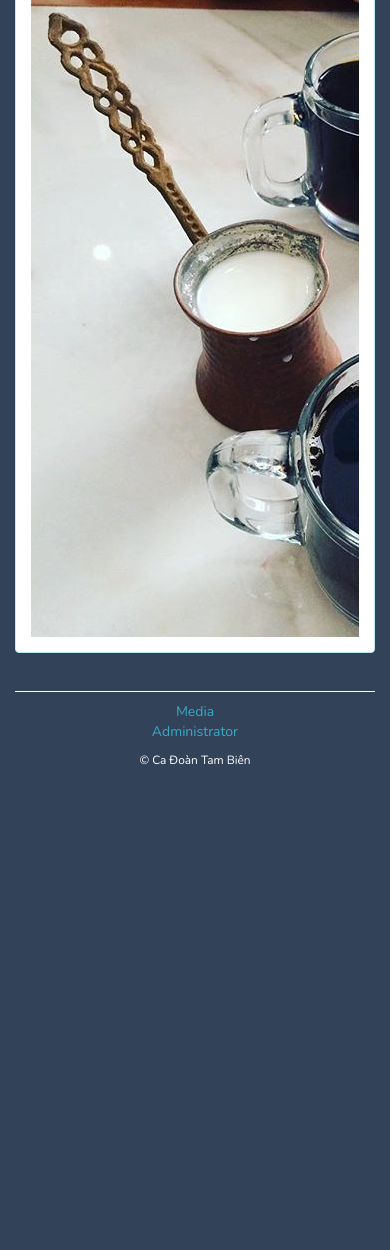
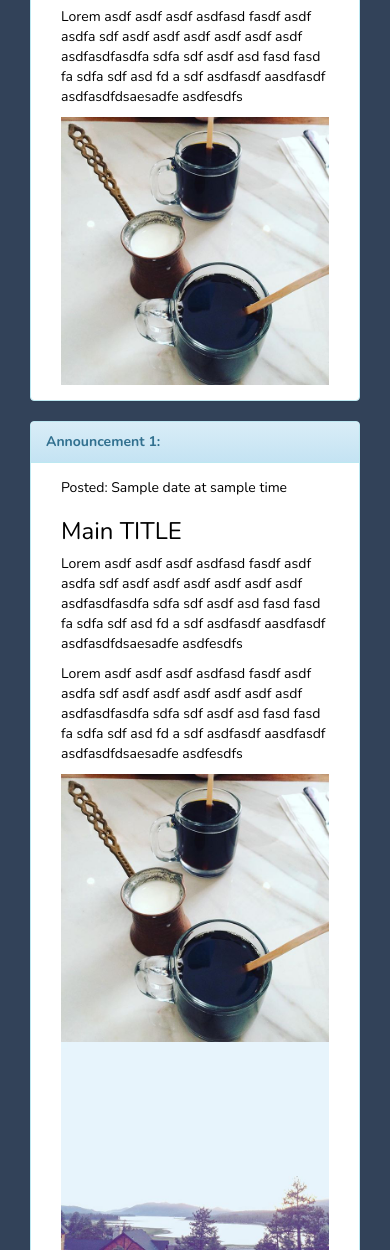
Before and after one commit to Trexsaurus/tam-bien-choir-website, a plain HTML site: page client/index.html in a window 390 px wide. Shown: the part 750-2000 px from the top of the page. Before the commit the page ends 1529 px from the top, so only its background shows below. Drawn offline with nearby package versions, Linux system fonts and the light colour scheme.

Commit message:
#13 - made adjustments to improve responsive styling on announcements

```diff
--- a/client/index.html
+++ b/client/index.html
@@ -39,26 +39,64 @@
                     <!-- This div to display 5 most recent announcements, eventually info will be pulled from a databse instead of being hardcoded -->
                     <!-- example of an announcement -->
 
-
+                <!-- ******      START OF A SINGLE ANNOUNCEMENT    ******  -->
+                <div class="container-fluid">
                     <div class="panel panel-info the-announcement">
                         <div class="panel-heading">
                             <strong>Announcement 1:</strong>
                         </div>
                         <div class="panel-body">
                             <div class="media">
-                            <div class="media-body">
+                                <div class="container-fluid">
                                     <p>Posted: Sample date at sample time</p>
                                     <h3>Main TITLE</h3>
                                     <p>Lorem asdf asdf asdf asdfasd fasdf asdf asdfa sdf asdf asdf asdf asdf asdf asdf asdfasdfasdfa sdfa sdf asdf asd fasd fasd fa sdfa sdf asd fd a sdf asdfasdf aasdfasdf asdfasdfdsaesadfe asdfesdfs</p>
                                     <p>Lorem asdf asdf asdf asdfasd fasdf asdf asdfa sdf asdf asdf asdf asdf asdf asdf asdfasdfasdfa sdfa sdf asdf asd fasd fasd fa sdfa sdf asd fd a sdf asdfasdf aasdfasdf asdfasdfdsaesadfe asdfesdfs</p>
-                                <img src="resources/images/TestImage.jpg" class="">
+                                    <img src="resources/images/TestImage.jpg" class="img-responsive">
                                 </div>
                             </div>
                         </div>
                     </div>
+                </div>
+               <!-- ******      END OF A SINGLE ANNOUNCEMENT    ******  -->
+
+
+                <!-- ******      START OF A SINGLE ANNOUNCEMENT    ******  -->
+                <div class="container-fluid">
+                    <div class="panel panel-info the-announcement">
+                        <div class="panel-heading">
+                            <strong>Announcement 1:</strong>
+                        </div>
+                        <div class="panel-body">
+                            <div class="media">
+                                <div class="container-fluid">
+                                    <p>Posted: Sample date at sample time</p>
+                                    <h3>Main TITLE</h3>
+                                    <p>Lorem asdf asdf asdf asdfasd fasdf asdf asdfa sdf asdf asdf asdf asdf asdf asdf asdfasdfasdfa sdfa sdf asdf asd fasd fasd fa sdfa sdf asd fd a sdf asdfasdf aasdfasdf asdfasdfdsaesadfe asdfesdfs</p>
+                                    <p>Lorem asdf asdf asdf asdfasd fasdf asdf asdfa sdf asdf asdf asdf asdf asdf asdf asdfasdfasdfa sdfa sdf asdf asd fasd fasd fa sdfa sdf asd fd a sdf asdfasdf aasdfasdf asdfasdfdsaesadfe asdfesdfs</p>
+                                    <img src="resources/images/TestImage.jpg" class="img-responsive pull-left">
+                                    <img src="resources/images/TestImage2.jpg" class="img-responsive pull-right">
+                                </div>
+                            </div>
+                        </div>
+                    </div>
+                </div>
+               <!-- ******      END OF A SINGLE ANNOUNCEMENT    ******  -->
+
+
+
+
+
+
+
 
                 </div>
+            </div>
+
+
 <!-- ******      END OF ANNOUNCEMENTS SECTION    ******  -->
+
+
             <footer>
                 <p>
                     <a href="https://www.youtube.com/user/CDTBNhom6g30TB" target="_blank">Media</a><br>
--- a/client/resources/css/styles.css
+++ b/client/resources/css/styles.css
@@ -39,6 +39,7 @@ nav {
     color: black;
 }
 
+
 form {
     color: black;
 }
```
Also changed, not shown: client/resources/images/TestImage2.jpg (added). Lines whose indentation alone changed are shown as unchanged.
